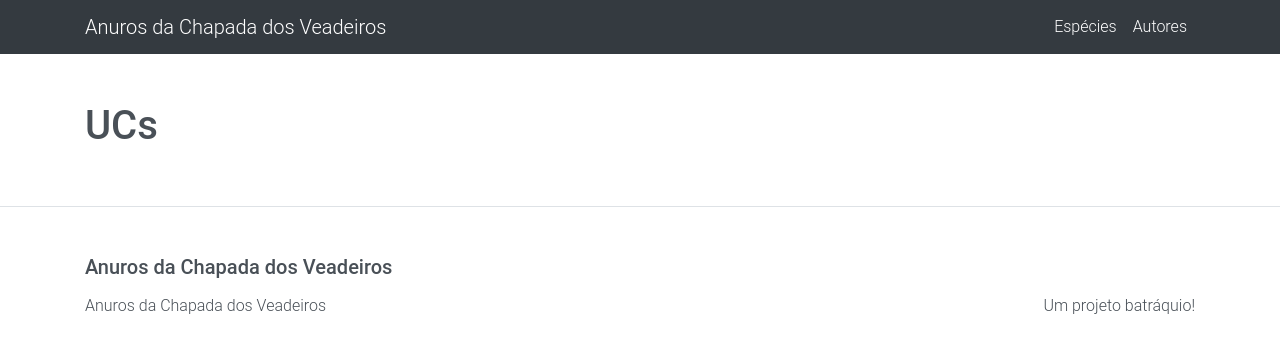
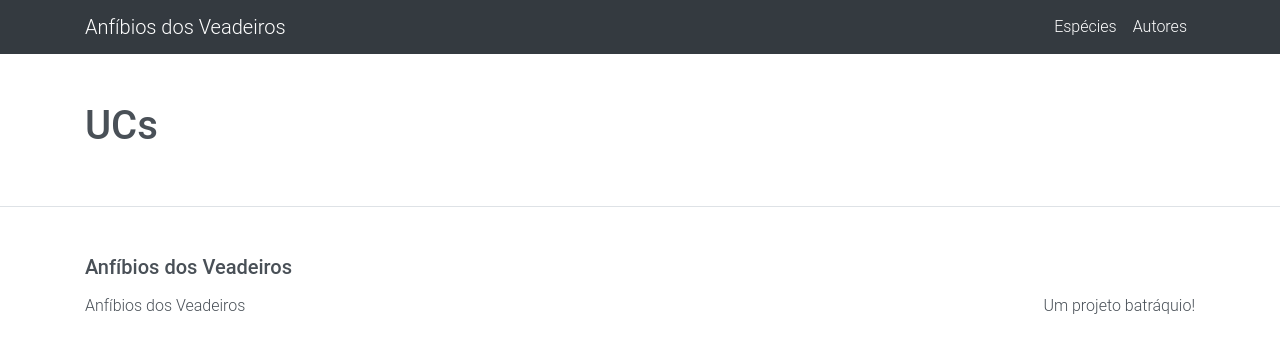
Before and after one commit to pedrosiracusa/guia_anuros_chapada, a Jekyll site: the page built from cerrado/ucs.md, in a window 1280 px wide. Shown: the top 353 px of the page. Built offline with Jekyll 4.4.1, drawn with Linux system fonts in a browser that asks for light colours; our own code applies the rules of GitHub Pages for plain Markdown files.

Commit message:
Updating landing page (cover)

```diff
--- a/_config.yml
+++ b/_config.yml
@@ -13,7 +13,7 @@
 # you will see them accessed via {{ site.title }}, {{ site.email }}, and so on.
 # You can create any custom variable you would like, and they will be accessible
 # in the templates via {{ site.myvariable }}.
-title: Anuros da Chapada dos Veadeiros
+title: Anfíbios dos Veadeiros
 email: ""
 description: >- # this means to ignore newlines until "baseurl:"
   Um projeto batráquio!
@@ -54,6 +54,7 @@
       type: "pages"
     values:
       layout: "family_page"
+
   -
     scope:
       path: "assets/img/sp-avatar"
--- a/_layouts/landing.html
+++ b/_layouts/landing.html
@@ -5,11 +5,9 @@
 
   <body>
 
-    {%- include header.html -%}
 
     {{ content }}
 
-    {%- include footer.html -%}
 
 
     {%- include basejsscripts.html -%}
--- a/_sass/_bootstrap_customization.scss
+++ b/_sass/_bootstrap_customization.scss
@@ -28,13 +28,17 @@
 }
 
 
+// Masthead (landing page)
+header.masthead{
+  height:100vh;
+  min-height:500px;
+  background-color:white;
+  padding-top:0;
+  padding-bottom:0;
+  h1{ font-size:4em;}
+  h3{font-size:1.75em;}
+}
 
-
-
-
-header#landingpage-cover{
-    min-height:60vh;
-}
 
 
 
--- a/_sass/_variables.scss
+++ b/_sass/_variables.scss
@@ -23,6 +23,7 @@
 $gray-800: #343a40 !default;
 $gray-900: #212529 !default;
 $black:    #000 !default;
+$custom-primary:  #e08f1b !default;
 
 // Font customization
 
--- a/assets/main.scss
+++ b/assets/main.scss
@@ -6,9 +6,14 @@
 @import "bootstrap/bootstrap";
 @import "syntax-highlighting";
 @import "bootstrap-4-jekyll/bootstrap-4-jekyll";
-@import "startbootstrap-landing-page/landing-page";
 @import "startbootstrap-creative/creative";
 @import "bootstrap_customization";
+
+
+a{
+  color: $custom-primary;
+  &:hover{color:darken($custom-primary,10%)}
+}
 
 
 div.subheader a{
```
Also changed, not shown: index.html (+22 -49 lines), 1 other file.
